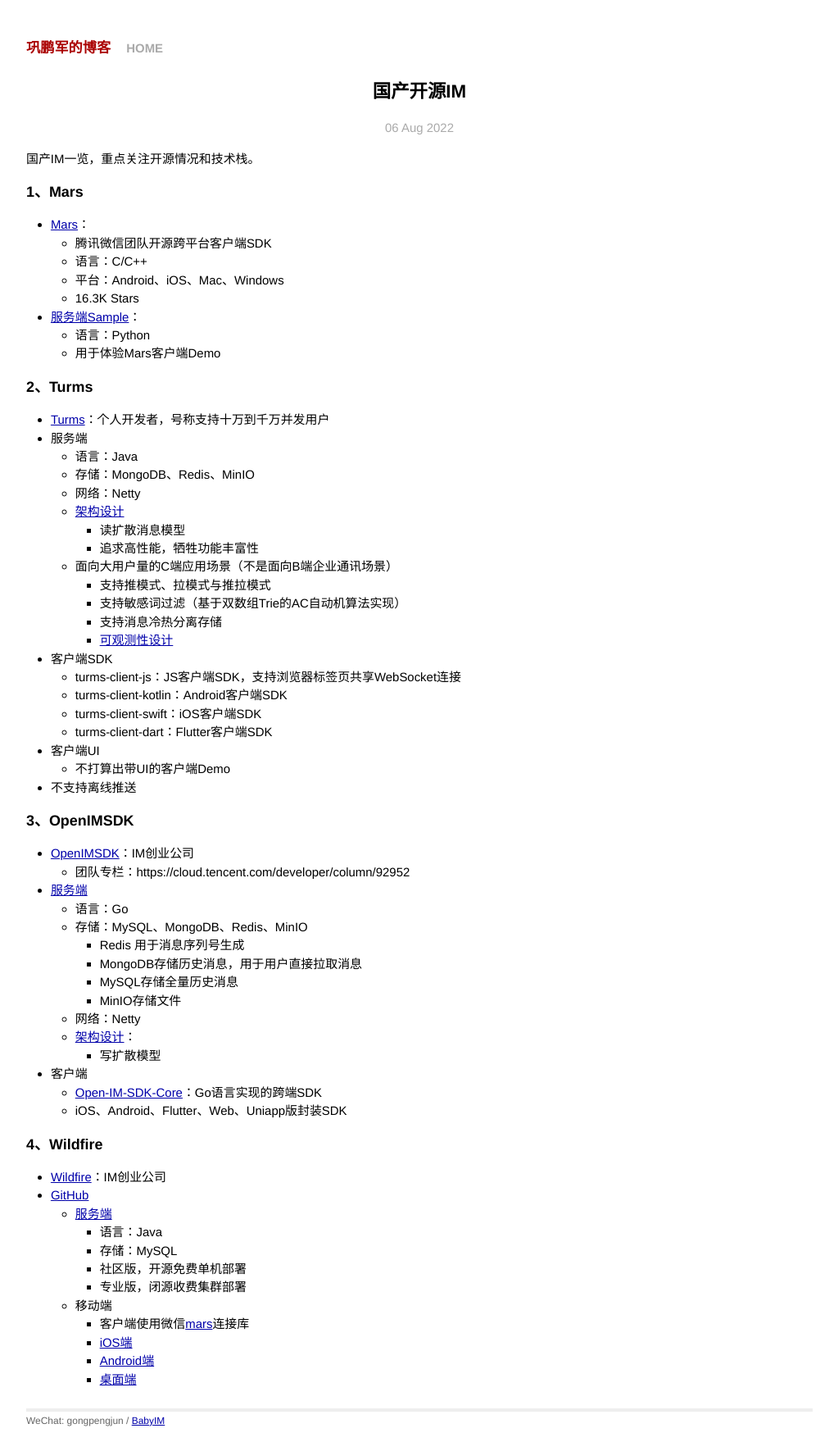
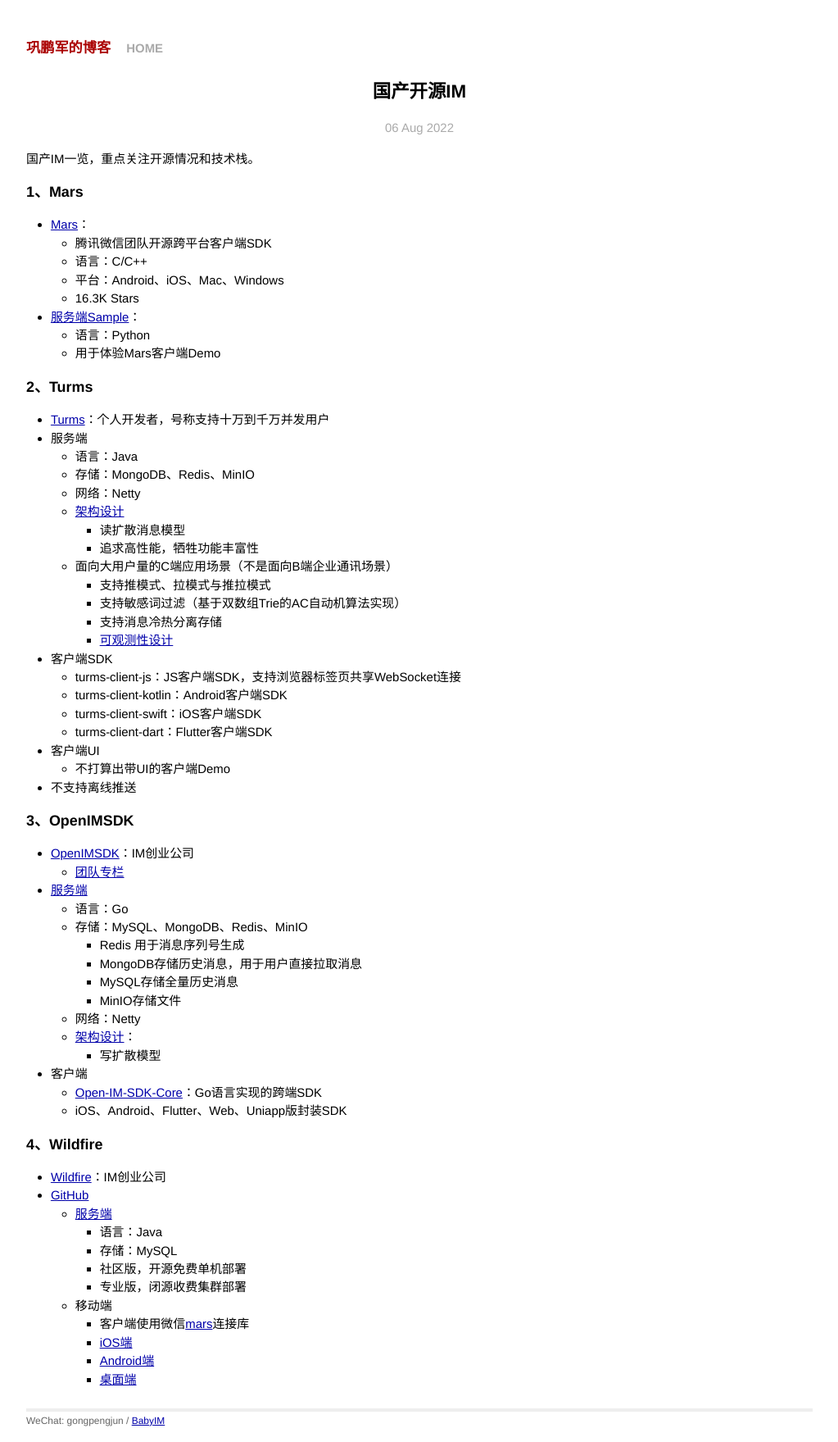
Before and after one commit to gongpengjun/gongpengjun.github.io, a Jekyll site: the page built from _posts/2022-08-06-im006-chinese-opensource-im.markdown, in a window 1280 px wide. Shown: the whole page at 82% size, without its empty margins (128-1151 px from the left). Built offline with Jekyll 4.4.1, drawn with Linux system fonts in a browser that asks for light colours.

Commit message:
refine link

```diff
--- a/_posts/2022-08-06-im006-chinese-opensource-im.markdown
+++ b/_posts/2022-08-06-im006-chinese-opensource-im.markdown
@@ -49,7 +49,7 @@ categories: IM
 ### 3、OpenIMSDK
 
 - [OpenIMSDK](https://www.rentsoft.cn/)：IM创业公司
-  - 团队专栏：https://cloud.tencent.com/developer/column/92952
+  - [团队专栏](https://cloud.tencent.com/developer/column/92952)
 - [服务端](https://github.com/OpenIMSDK/Open-IM-Server)
   - 语言：Go
   - 存储：MySQL、MongoDB、Redis、MinIO
```
